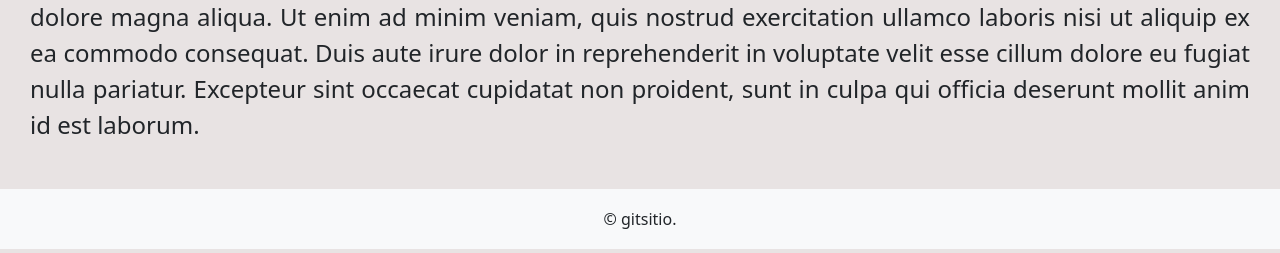
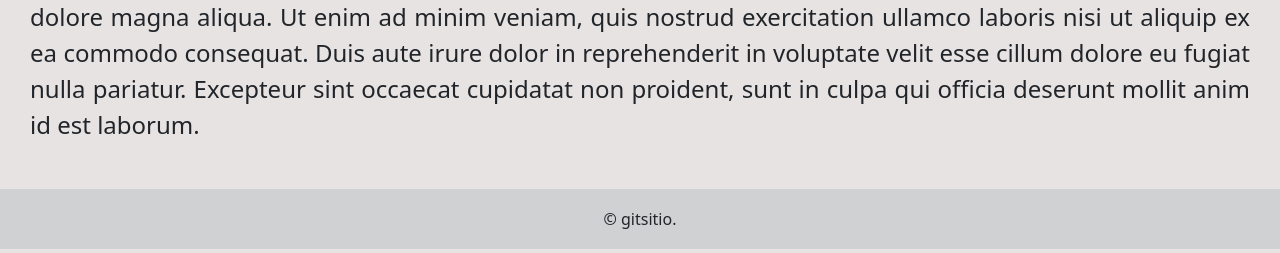
Before and after one commit to RomerYMV/pruebamaster, a PHP site: page / in a window 1280 px wide. Shown: the part 547-800 px from the top of the page. Run offline with PHP 8.4, Linux system fonts and the light colour scheme.

Commit message:
archivo login y modificacion estilos

```diff
--- a/estilos.css
+++ b/estilos.css
@@ -21,5 +21,5 @@ body{
     text-align: center;
     height: 60px;
     line-height: 60px;
-    background: #F8F9FA ;
+    background: #d0d1d3;
 }
--- /dev/null
+++ b/login.php
@@ -0,0 +1,4 @@
+<?php
+$usuario = 'RomerYMV';
+echo $usuario;
+?>
```
